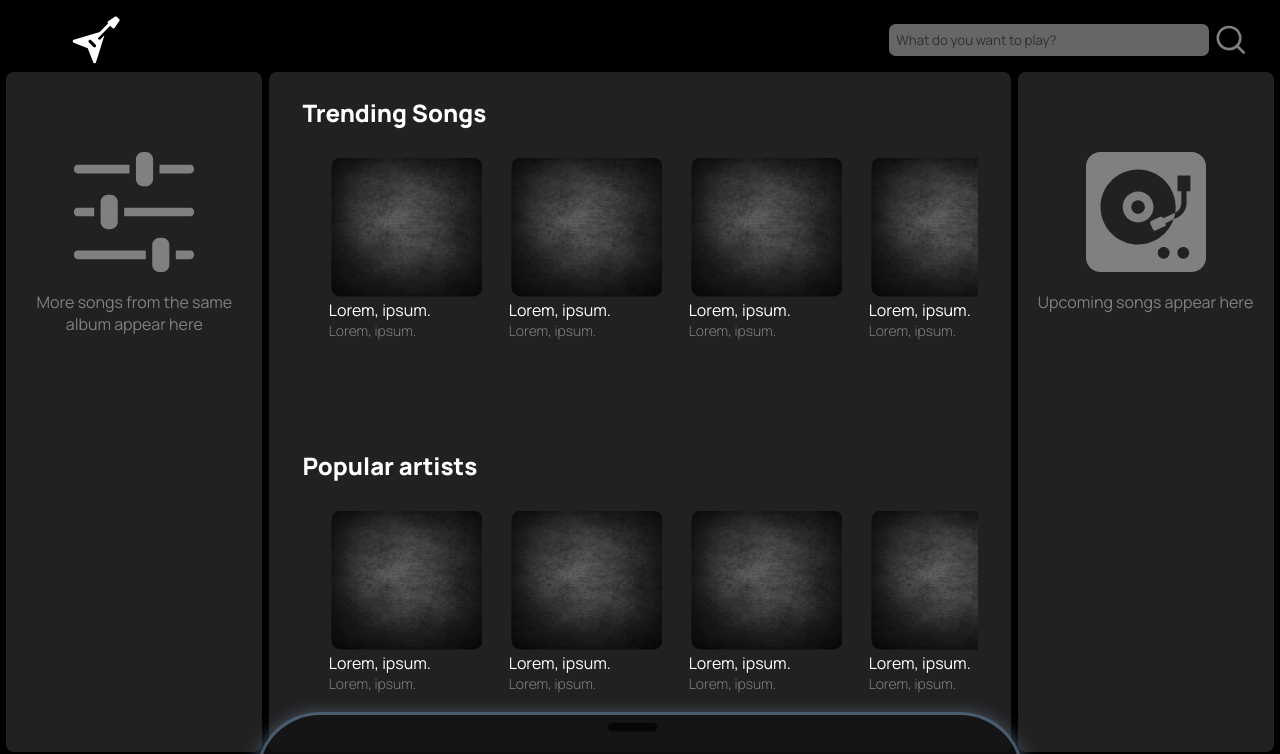
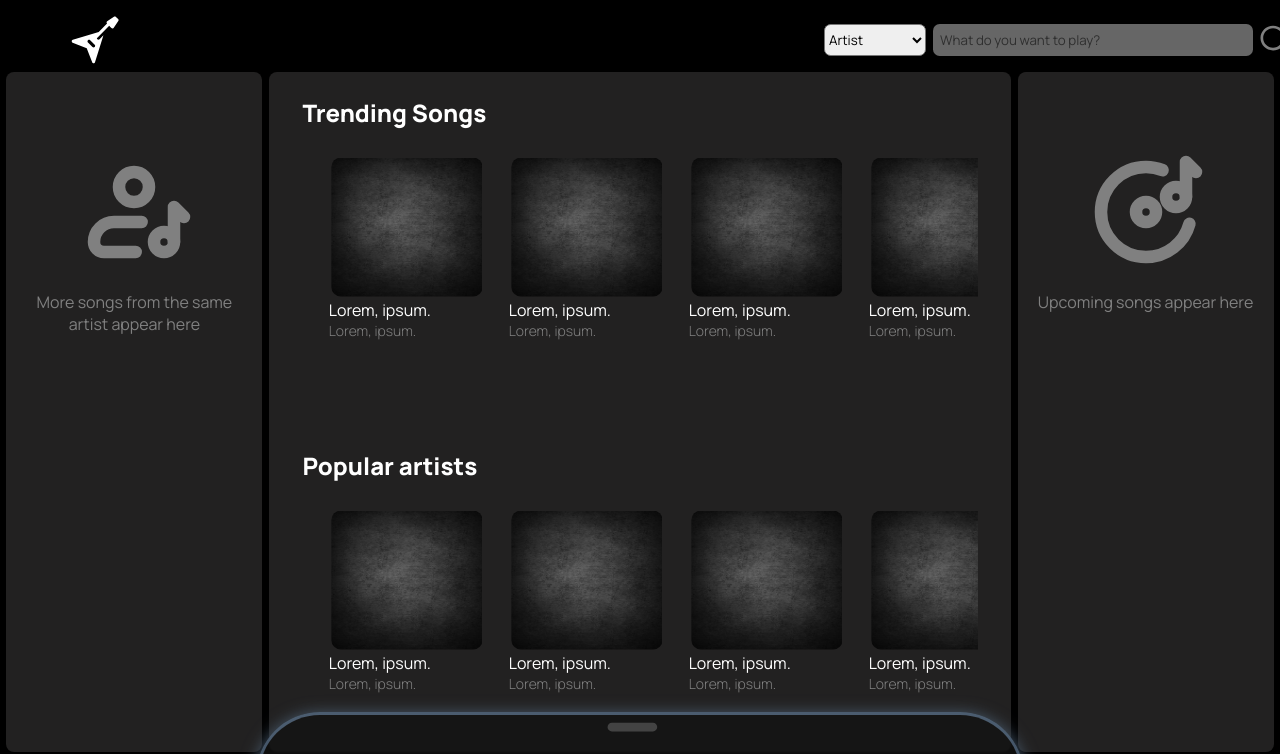
Before and after one commit to raunakdey41/MusicStreamingPlatform, a plain HTML site: page index.html in a window 1280 px wide. Shown: the top 754 px of the page. Drawn offline with Linux system fonts and the light colour scheme; no server answers.

Commit message:
Add dropdown menu

```diff
--- a/css/style.css
+++ b/css/style.css
@@ -27,8 +27,11 @@ header{
     position: fixed;
     height: 8vh;
     margin: 1vh 5vw;
-    border: 1px solid black;
-    gap: 60vw;
+    gap: 55vw;
+}
+
+#dropdown{
+    width: 8vw;
 }
 
 #searchbar{
@@ -124,6 +127,11 @@ main{
     box-shadow: 0 0.2em 1em 0.1em #566c83;
     padding-bottom: 2vh;
     filter: opacity(0.8);
+    backdrop-filter: blur(1px);
+}
+
+#display{
+    filter: invert(0.3);
 }
 
 .playbar-icons:hover{
--- a/css/utilityclasses.css
+++ b/css/utilityclasses.css
@@ -170,6 +170,7 @@
     padding: 0.1em;
     height: 10em;
     width: 7.5em;
+    flex-wrap: wrap;
 }
 
 .song-name{
--- a/index.html
+++ b/index.html
@@ -25,6 +25,12 @@
         <!-- Comprises the search bar -->
 
         <div class="right-header search-section flexbox jcsb">
+            <select id="dropdown" class="border">
+                <option value="artist">Artist</option>
+                <option value="album">Album</option>
+                <option value="genre">Genre</option>
+                <option value="track">Track</option>
+            </select>
             <input type="text" placeholder="What do you want to play?" id="searchbar">
             <img src="icons/searchbutton.svg" alt="search" class="svg-mid filter hover grey-bg" id="searchButton">
         </div>
@@ -52,8 +58,8 @@
                 <!-- Songs appear here after getting added from Jamendo -->
 
                 <div class="gray manrope flexbox jcc aic sideBarDisplay">
-                    <img src="icons/albumIcon.svg" alt="album" class="side-icon">
-                    <div class="gray manrope">More songs from the same album appear here</div>
+                    <img src="icons/music-artist.svg" alt="album" class="side-icon">
+                    <div class="gray manrope">More songs from the same artist appear here</div>
                 </div>
 
             </div>
@@ -360,7 +366,7 @@
                 <!-- Upcoming songs appear here and are dyanmically added via javascript -->
 
                 <div class="gray manrope flexbox jcc aic sideBarDisplay">
-                    <img src="icons/upcomingSong.svg" alt="album" class="side-icon">
+                    <img src="icons/music-album.svg" alt="album" class="side-icon">
                     <div class="gray manrope">Upcoming songs appear here</div>
                 </div>
 
--- a/script.js
+++ b/script.js
@@ -46,11 +46,13 @@ const musicTags = [
 
 const main_url = `https://api.jamendo.com/v3.0/tracks/?client_id=${id}&format=json&limit=35&search=${musicTags[Math.ceil(Math.random()*35)]}` // URL to fetch songs for the main section
 
-const queue_url = `https://api.jamendo.com/v3.0/tracks/?client_id=${id}&format=json&limit=10&search=${musicTags[Math.floor(Math.random()*15)]}`// URL to fetch songs for the queue section
+const queue_url = `https://api.jamendo.com/v3.0/tracks/?client_id=${id}&format=json&limit=20&search=${musicTags[Math.floor(Math.random()*15)]}`// URL to fetch songs for the queue section
 
 // Storage variable for the searchbar
 
+let dropdown = document.getElementById("dropdown"); // To store the dropdown elements
 let searchBar = document.getElementById("searchbar"); // To store the input and appearance of search bar
+const searchButton = document.getElementById("searchButton"); // To store the search button
 
 // Storage variables for the display bar items
 
@@ -61,6 +63,7 @@ let playPause = document.getElementById("play"); // Play button on the media con
 
 // Arrays for the song and its components
 
+// let selected = document.getElementsByClassName("selected"); // To store the tiles of all the songs in the webpage
 let songContainer = document.querySelectorAll(".song-container"); // Store the entire box of songs
 let songTiles = document.querySelectorAll(".song-tiles") // Store arrays for the entire tiles
 let singerNames = document.querySelectorAll(".singer-name") // Store arrays of the singers' name
@@ -158,10 +161,10 @@ async function fetchQueueSongs() {
     NextSongID = queueContainer.firstChild.getAttribute("id");
 }
 
-// Fetch songs from Jamendo only for the album(library) section
+// Fetch songs from Jamendo only for the artist(library) section
 async function fetchAlbumSongs(artist_name) {
 
-    const album_url = `https://api.jamendo.com/v3.0/tracks/?client_id=${id}&format=json&limit=10&search=${artist_name}`// URL to fetch songs for the album section
+    const album_url = `https://api.jamendo.com/v3.0/tracks/?client_id=${id}&format=json&limit=20&search=${artist_name}`// URL to fetch songs for the artist section
 
     let fetchedAlbumsongs = await fetch(album_url);
 
@@ -221,11 +224,20 @@ searchBar.addEventListener("mouseover", function(){
     `filter: opacity(1);
     `
 });
+searchBar.addEventListener("keydown", function(){
+    searchBar.style.cssText =
+    `filter: opacity(1);
+    `
+});
 searchBar.addEventListener("mouseleave", function(){
     searchBar.style.cssText =
     `filter: opacity(0.4);
     `
 });
+
+searchButton.addEventListener("click", function(){
+    const searchValue = searchBar.value
+})
 
 // Toggling between play and pause for songs
 function playPauseSong(){
```
Also changed, not shown: icons/albumIcon.svg (deleted), icons/music-album.svg (added), icons/music-artist.svg (added), icons/upcomingSong.svg (deleted).
